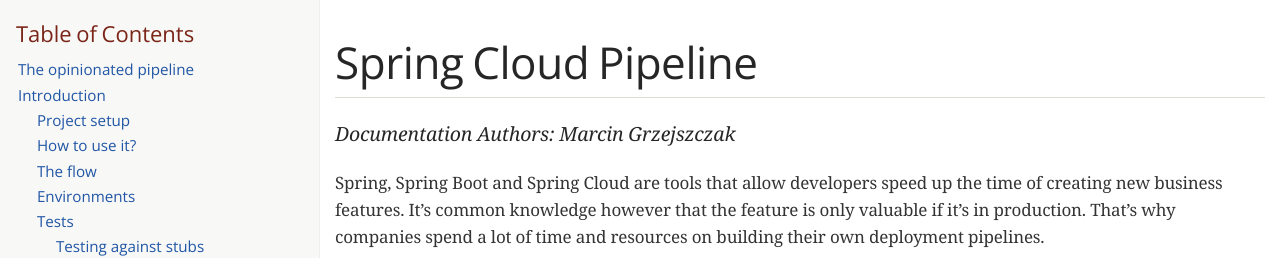
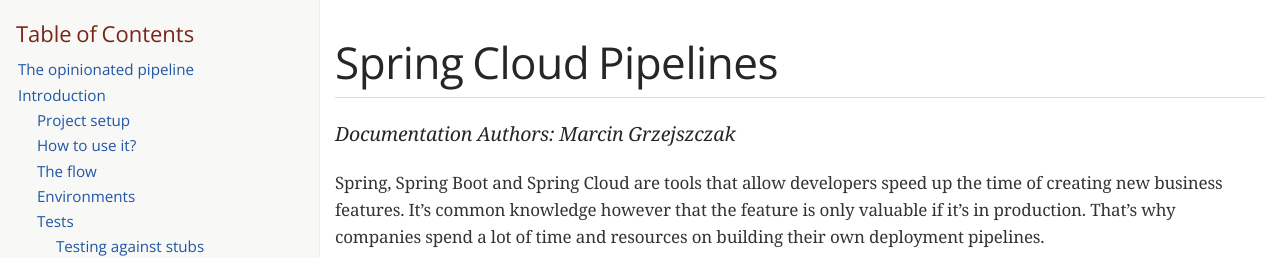
Before and after one commit to spring-attic/cloudpipelines-scripts, a Jekyll site: the page docs/spring-cloud-pipelines.html, which Jekyll copies as it is, in a window 1280 px wide. Shown: the top 258 px of the page. Built offline with Jekyll 4.4.1, drawn with Linux system fonts in a browser that asks for light colours; some web fonts are replaced.

Commit message:
Sync docs

```diff
--- a/README.adoc
+++ b/README.adoc
@@ -5,7 +5,7 @@
 image::https://badges.gitter.im/Join%20Chat.svg[Gitter, link="https://gitter.im/spring-cloud/spring-cloud-pipelines?utm_source=badge&utm_medium=badge&utm_campaign=pr-badge&utm_content=badge"]
 image::https://circleci.com/gh/spring-cloud/spring-cloud-pipelines.svg?style=svg["CircleCI", link="https://circleci.com/gh/spring-cloud/spring-cloud-pipelines"]
 
-= Spring Cloud Pipeline
+= Spring Cloud Pipelines
 
 _Documentation Authors: Marcin Grzejszczak_
 
--- a/docs/spring-cloud-pipelines.html
+++ b/docs/spring-cloud-pipelines.html
@@ -4,8 +4,8 @@
 <meta charset="UTF-8">
 <!--[if IE]><meta http-equiv="X-UA-Compatible" content="IE=edge"><![endif]-->
 <meta name="viewport" content="width=device-width, initial-scale=1.0">
-<meta name="generator" content="Asciidoctor 1.5.5">
-<title>Spring Cloud Pipeline</title>
+<meta name="generator" content="Asciidoctor 1.5.4">
+<title>Spring Cloud Pipelines</title>
 <link rel="stylesheet" href="https://fonts.googleapis.com/css?family=Open+Sans:300,300italic,400,400italic,600,600italic%7CNoto+Serif:400,400italic,700,700italic%7CDroid+Sans+Mono:400,700">
 <style>
 /* Asciidoctor default stylesheet | MIT License | http://asciidoctor.org */
@@ -17,6 +17,7 @@
 [hidden],template{display:none}
 script{display:none!important}
 html{font-family:sans-serif;-ms-text-size-adjust:100%;-webkit-text-size-adjust:100%}
+body{margin:0}
 a{background:transparent}
 a:focus{outline:thin dotted}
 a:active,a:hover{outline:0}
@@ -51,7 +52,7 @@
 table{border-collapse:collapse;border-spacing:0}
 *,*:before,*:after{-moz-box-sizing:border-box;-webkit-box-sizing:border-box;box-sizing:border-box}
 html,body{font-size:100%}
-body{background:#fff;color:rgba(0,0,0,.8);padding:0;margin:0;font-family:"Noto Serif","DejaVu Serif",serif;font-weight:400;font-style:normal;line-height:1;position:relative;cursor:auto;tab-size:4;-moz-osx-font-smoothing:grayscale;-webkit-font-smoothing:antialiased}
+body{background:#fff;color:rgba(0,0,0,.8);padding:0;margin:0;font-family:"Noto Serif","DejaVu Serif",serif;font-weight:400;font-style:normal;line-height:1;position:relative;cursor:auto}
 a:hover{cursor:pointer}
 img,object,embed{max-width:100%;height:auto}
 object,embed{height:100%}
@@ -63,6 +64,7 @@
 .text-center{text-align:center!important}
 .text-justify{text-align:justify!important}
 .hide{display:none}
+body{-webkit-font-smoothing:antialiased}
 img,object,svg{display:inline-block;vertical-align:middle}
 textarea{height:auto;min-height:50px}
 select{width:100%}
@@ -117,16 +119,13 @@
 table tr th,table tr td{padding:.5625em .625em;font-size:inherit;color:rgba(0,0,0,.8)}
 table tr.even,table tr.alt,table tr:nth-of-type(even){background:#f8f8f7}
 table thead tr th,table tfoot tr th,table tbody tr td,table tr td,table tfoot tr td{display:table-cell;line-height:1.6}
+body{tab-size:4}
 h1,h2,h3,#toctitle,.sidebarblock>.content>.title,h4,h5,h6{line-height:1.2;word-spacing:-.05em}
 h1 strong,h2 strong,h3 strong,#toctitle strong,.sidebarblock>.content>.title strong,h4 strong,h5 strong,h6 strong{font-weight:400}
 .clearfix:before,.clearfix:after,.float-group:before,.float-group:after{content:" ";display:table}
 .clearfix:after,.float-group:after{clear:both}
-*:not(pre)>code{font-size:.9375em;font-style:normal!important;letter-spacing:0;padding:.1em .5ex;word-spacing:-.15em;background-color:#f7f7f8;-webkit-border-radius:4px;border-radius:4px;line-height:1.45;text-rendering:optimizeSpeed;word-wrap:break-word}
-*:not(pre)>code.nobreak{word-wrap:normal}
-*:not(pre)>code.nowrap{white-space:nowrap}
+*:not(pre)>code{font-size:.9375em;font-style:normal!important;letter-spacing:0;padding:.1em .5ex;word-spacing:-.15em;background-color:#f7f7f8;-webkit-border-radius:4px;border-radius:4px;line-height:1.45;text-rendering:optimizeSpeed}
 pre,pre>code{line-height:1.45;color:rgba(0,0,0,.9);font-family:"Droid Sans Mono","DejaVu Sans Mono",monospace;font-weight:400;text-rendering:optimizeSpeed}
-em em{font-style:normal}
-strong strong{font-weight:400}
 .keyseq{color:rgba(51,51,51,.8)}
 kbd{font-family:"Droid Sans Mono","DejaVu Sans Mono",monospace;display:inline-block;color:rgba(0,0,0,.8);font-size:.65em;line-height:1.45;background-color:#f7f7f7;border:1px solid #ccc;-webkit-border-radius:3px;border-radius:3px;-webkit-box-shadow:0 1px 0 rgba(0,0,0,.2),0 0 0 .1em white inset;box-shadow:0 1px 0 rgba(0,0,0,.2),0 0 0 .1em #fff inset;margin:0 .15em;padding:.2em .5em;vertical-align:middle;position:relative;top:-.1em;white-space:nowrap}
 .keyseq kbd:first-child{margin-left:0}
@@ -420,7 +419,7 @@
 </head>
 <body class="article toc2 toc-left">
 <div id="header">
-<h1>Spring Cloud Pipeline</h1>
+<h1>Spring Cloud Pipelines</h1>
 <div id="toc" class="toc2">
 <div id="toctitle">Table of Contents</div>
 <ul class="sectlevel1">
```
